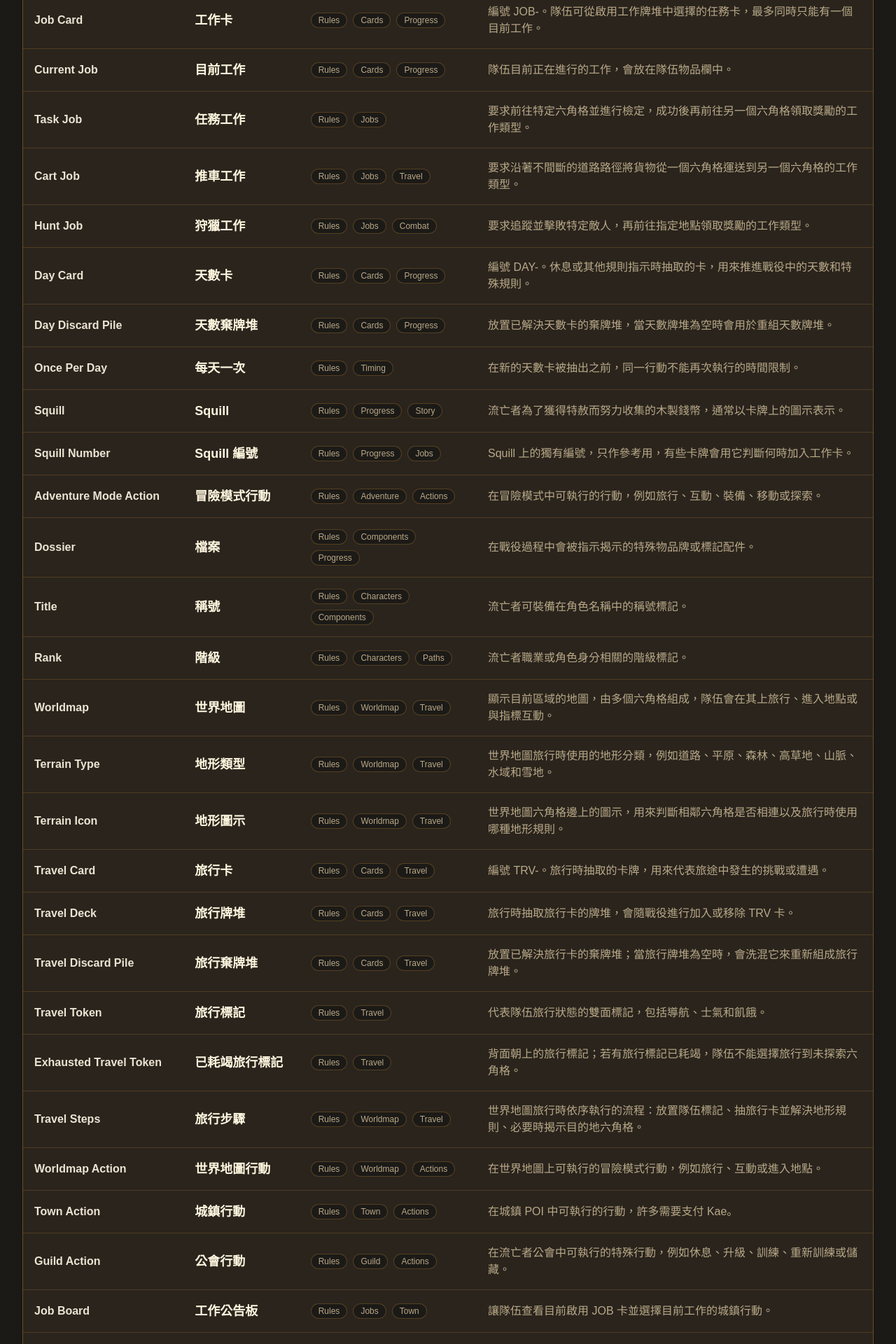
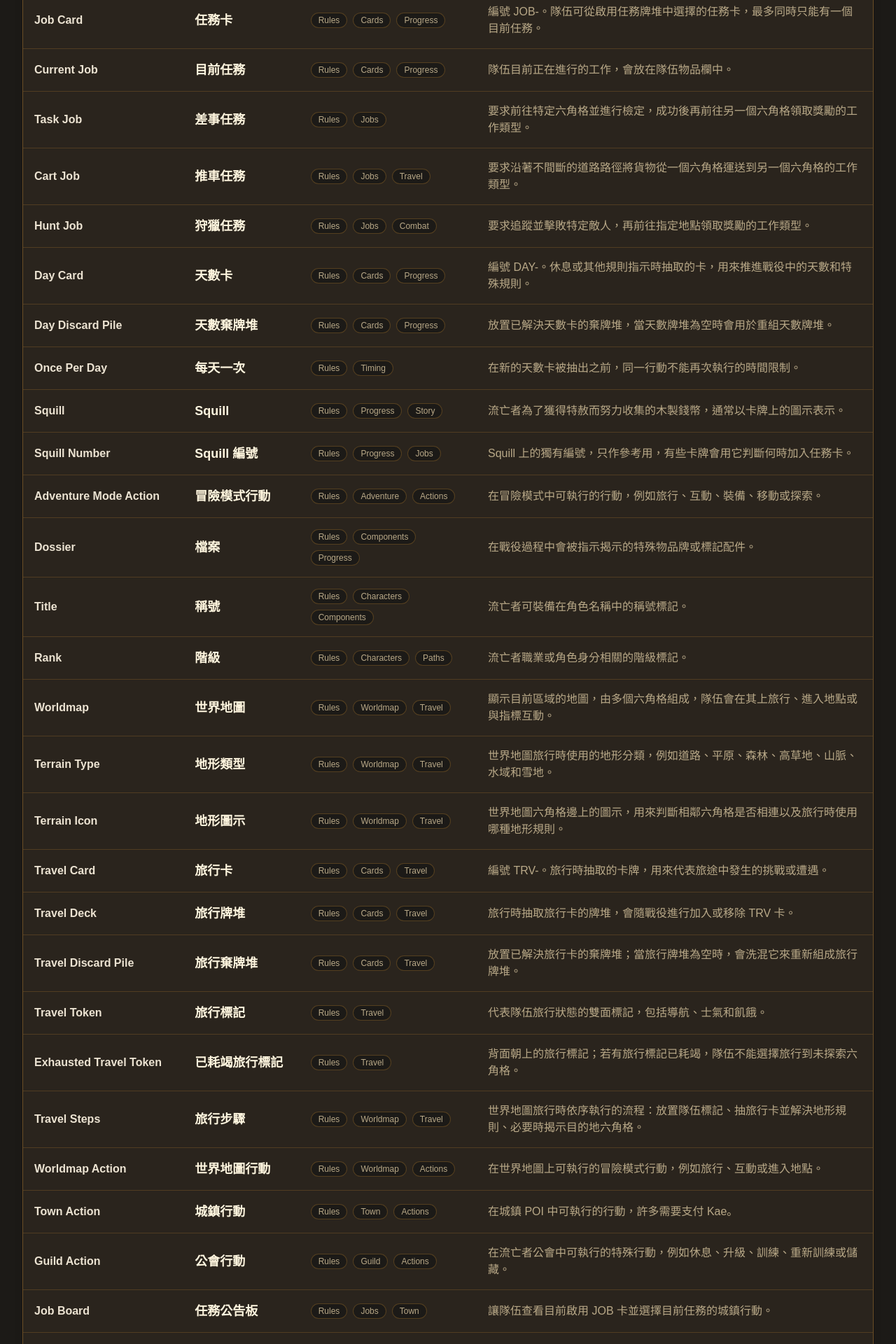
Before and after one commit to XeroxChan/arydia-translation-app, a Next.js app: page /glossary in a window 1280 px wide. Shown: the part 8100-10020 px from the top of the page at 70% size. Built offline with nearby package versions, Linux system fonts and the light colour scheme.

Commit message:
Standardize job card terminology

```diff
--- a/src/data/glossary.ts
+++ b/src/data/glossary.ts
@@ -842,35 +842,35 @@ export const glossaryData: GlossaryTerm[] = [
     {
     id: "job-card",
     en: "Job Card",
-    zh: "工作卡",
-    description: "編號 JOB-。隊伍可從啟用工作牌堆中選擇的任務卡，最多同時只能有一個目前工作。",
+    zh: "任務卡",
+    description: "編號 JOB-。隊伍可從啟用任務牌堆中選擇的任務卡，最多同時只能有一個目前任務。",
     tags: ["Rules","Cards","Progress"],
   },
   {
     id: "current-job",
     en: "Current Job",
-    zh: "目前工作",
+    zh: "目前任務",
     description: "隊伍目前正在進行的工作，會放在隊伍物品欄中。",
     tags: ["Rules", "Cards", "Progress"],
   },
   {
     id: "task-job",
     en: "Task Job",
-    zh: "任務工作",
+    zh: "差事任務",
     description: "要求前往特定六角格並進行檢定，成功後再前往另一個六角格領取獎勵的工作類型。",
     tags: ["Rules", "Jobs"],
   },
   {
     id: "cart-job",
     en: "Cart Job",
-    zh: "推車工作",
+    zh: "推車任務",
     description: "要求沿著不間斷的道路路徑將貨物從一個六角格運送到另一個六角格的工作類型。",
     tags: ["Rules", "Jobs", "Travel"],
   },
   {
     id: "hunt-job",
     en: "Hunt Job",
-    zh: "狩獵工作",
+    zh: "狩獵任務",
     description: "要求追蹤並擊敗特定敵人，再前往指定地點領取獎勵的工作類型。",
     tags: ["Rules", "Jobs", "Combat"],
   },
@@ -906,7 +906,7 @@ export const glossaryData: GlossaryTerm[] = [
     id: "squill-number",
     en: "Squill Number",
     zh: "Squill 編號",
-    description: "Squill 上的獨有編號，只作參考用，有些卡牌會用它判斷何時加入工作卡。",
+    description: "Squill 上的獨有編號，只作參考用，有些卡牌會用它判斷何時加入任務卡。",
     tags: ["Rules", "Progress", "Jobs"],
   },
   {
@@ -1024,8 +1024,8 @@ export const glossaryData: GlossaryTerm[] = [
   {
     id: "job-board",
     en: "Job Board",
-    zh: "工作公告板",
-    description: "讓隊伍查看目前啟用 JOB 卡並選擇目前工作的城鎮行動。",
+    zh: "任務公告板",
+    description: "讓隊伍查看目前啟用 JOB 卡並選擇目前任務的城鎮行動。",
     tags: ["Rules","Jobs","Town"],
   },
   {
```
